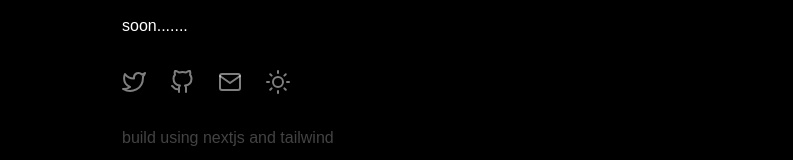
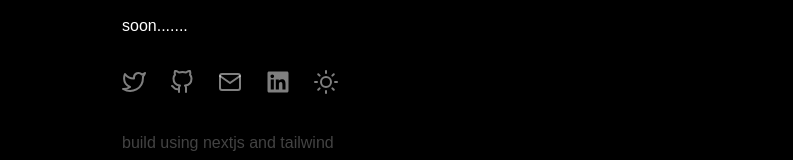
Before and after one commit to anuragts/mysite, a Next.js app: page /writings in a window 1280 px wide. Shown: the part 569-729 px from the top of the page, without its empty margins (262-1055 px from the left). Built offline with nearby package versions, Linux system fonts and the light colour scheme.

Commit message:
added linkedin

```diff
--- a/src/pages/components/Footer.tsx
+++ b/src/pages/components/Footer.tsx
@@ -1,5 +1,6 @@
 import { NextPage } from "next";
 import { FiTwitter, FiGithub, FiMail, FiSun } from "react-icons/fi";
+import { FaLinkedin } from "react-icons/fa";
 import { motion } from "framer-motion";
 const Footer: NextPage = () => {
   return (
@@ -33,6 +34,14 @@ const Footer: NextPage = () => {
           <motion.a
             whileHover={{ scale: 1.2 }}
             whileTap={{ scale: 0.8 }}
+            href="https://www.linkedin.com/in/theanuragdev"
+            className="mx-3"
+          >
+            <FaLinkedin className="inline text-xl md:text-2xl text-[#ffffff7f] hover:text-white mb-[5px] " />{" "}
+          </motion.a>
+          <motion.a
+            whileHover={{ scale: 1.2 }}
+            whileTap={{ scale: 0.8 }}
             href="https://anurag.tfss.live"
             className="mx-3"
           >
--- a/src/pages/writings.tsx
+++ b/src/pages/writings.tsx
@@ -20,7 +20,7 @@ const Writings: NextPage = () => {
           drag
           dragTransition={{ bounceStiffness: 800, bounceDamping: 10 }}
           dragElastic={0.2}
-          dragConstraints={{ left: 0, right: 50, top: 10, bottom: 10 }}
+          dragConstraints={{ left: 0, right: 50, top: 10, bottom: 0 }}
           whileHover={{ scale: 1.1 }}
         >
           <div className="absolute  text-xl md:text-3xl ml-[10vw] bottom-[2vh] md:bottom-[8vh] font-bold leading-6 md:leading-8	">
```
